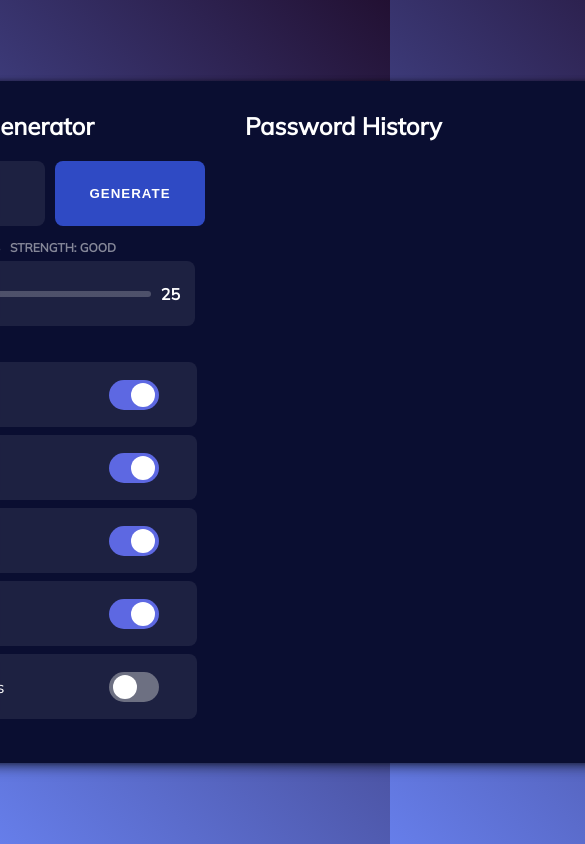
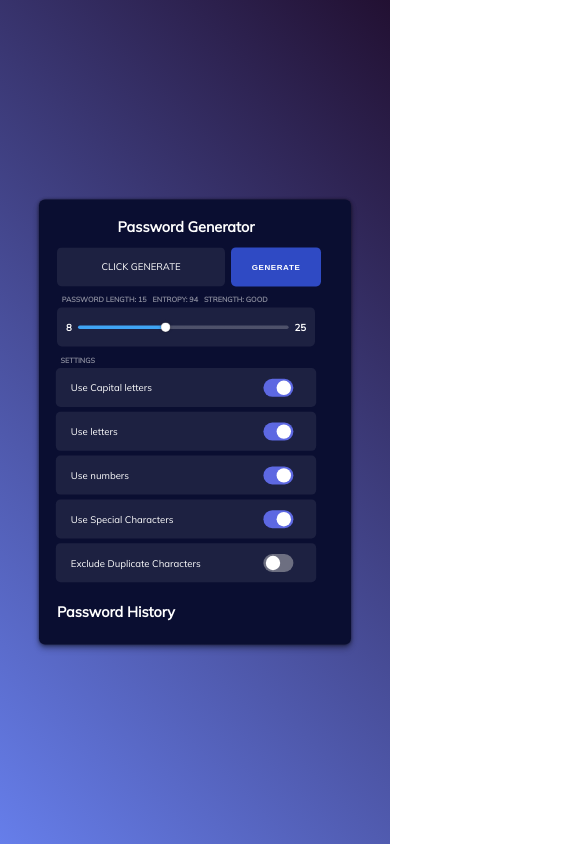
Before and after one commit to prajyotzankar/password-generator-react, a React (Create React App) app: page / in a window 390 px wide. Shown: the top 844 px of the page, 585 px wide, since content can reach past the window. Built offline with nearby package versions, Linux system fonts and the light colour scheme.

Commit message:
Media query added

```diff
--- a/src/components/PasswordGeneratorStyle.css
+++ b/src/components/PasswordGeneratorStyle.css
@@ -1,4 +1,17 @@
 @import url("https://fonts.googleapis.com/css2?family=Mulish&display=swap");
+
+@media only screen and (max-width: 1000px) {
+  body {
+    transform: scale(0.5);
+  }
+  .container {
+    transform: scale(1.2);
+    flex-direction: column;
+  }
+  .password {
+    margin: 0px;
+  }
+}
 
 * {
   box-sizing: border-box;
@@ -39,7 +52,7 @@ h2 {
 .password-history > h2 {
   margin: 10px 10px 20px;
   text-align: center;
-  display:inline-block;
+  display: inline-block;
 }
 
 .container {
@@ -53,12 +66,12 @@ h2 {
   box-shadow: 0 0 5px rgba(0, 0, 0, 0.45), 0 4px 8px rgba(0, 0, 0, 0.35),
     0 8px 12px rgba(0, 0, 0, 0.15);
 }
-.password{
+.password {
   margin-right: 30px;
 }
 
 /* show password */
-.gen-password{
+.gen-password {
   display: flex;
   width: auto;
 }
@@ -80,6 +93,8 @@ h2 {
 }
 .result .info.right {
   right: 15px;
+  user-select: none;
+  cursor: pointer;
 }
 .result .info.right:hover {
   font-size: larger;
@@ -126,9 +141,8 @@ h2 {
   transform: translateY(-5%);
 }
 
-
 /* password length slider */
-.password-info{
+.password-info {
   padding: 0 10px;
   margin: 15px 0 0 0;
 }
@@ -147,7 +161,8 @@ h2 {
   margin-top: 10px;
 }
 
-.entropy, .strengthLabel{
+.entropy,
+.strengthLabel {
   margin-left: 10px;
 }
 .password-length-slider {
@@ -262,22 +277,22 @@ table {
   width: 400px;
   text-align: center;
   border-collapse: collapse;
-  table-layout:fixed;
+  table-layout: fixed;
 }
-tr{
+tr {
   /* background: #221032; */
   border-bottom: 1px solid #2f4ac4;
   height: 30px;
 }
-td{
+td {
   align-items: center;
   padding: 5px;
 }
 table th,
-table td{
+table td {
   border-radius: 10px;
 }
-.td-password{
+.td-password {
   width: 200px;
   overflow: hidden;
   font-size: large;
@@ -287,12 +302,19 @@ table td{
   font-size: larger;
   transition: all .1s ease-in;
 } */
-.show, .hide, .emoji-clipboard, .emoji-dustbin{
-  transition: all .1s ease-in;
+.show,
+.hide,
+.emoji-clipboard,
+.emoji-dustbin {
+  transition: all 0.1s ease-in;
   font-size: x-large;
   width: 50px;
+  cursor: pointer;
 }
-.show:hover, .hide:hover, .emoji-clipboard:hover, .emoji-dustbin:hover{
+.show:hover,
+.hide:hover,
+.emoji-clipboard:hover,
+.emoji-dustbin:hover {
   cursor: pointer;
 }
 .show:before {
@@ -305,17 +327,16 @@ table td{
 .emoji-clipboard:before {
   content: "\1F4CB";
 }
-.emoji-clipboard:active{
+.emoji-clipboard:active {
   transform: scale(1.3);
 }
 
 .emoji-dustbin:before {
   content: "\1F5D1";
 }
-.emoji-dustbin:active{
+.emoji-dustbin:active {
   transform: scale(1.3);
 }
-
 
 .tooltip {
   position: relative;
@@ -327,7 +348,7 @@ table td{
   content: attr(data-tooltip);
   position: absolute;
   width: 100px;
-  background-color: #062B45;
+  background-color: #062b45;
   color: #fff;
   text-align: center;
   padding: 10px;
@@ -335,7 +356,7 @@ table td{
   border-radius: 6px;
   z-index: 1;
   opacity: 0;
-  transition: opacity .6s;
+  transition: opacity 0.6s;
   bottom: 125%;
   left: 50%;
   margin-left: -60px;
@@ -353,12 +374,13 @@ table td{
   border-width: 5px;
   border-style: solid;
   opacity: 0;
-  transition: opacity .6s;
-  border-color: #062B45 transparent transparent transparent;
+  transition: opacity 0.6s;
+  border-color: #062b45 transparent transparent transparent;
   visibility: hidden;
 }
 
-.tooltip:hover:before, .tooltip:hover:after {
+.tooltip:hover:before,
+.tooltip:hover:after {
   opacity: 1;
   visibility: visible;
 }
```
